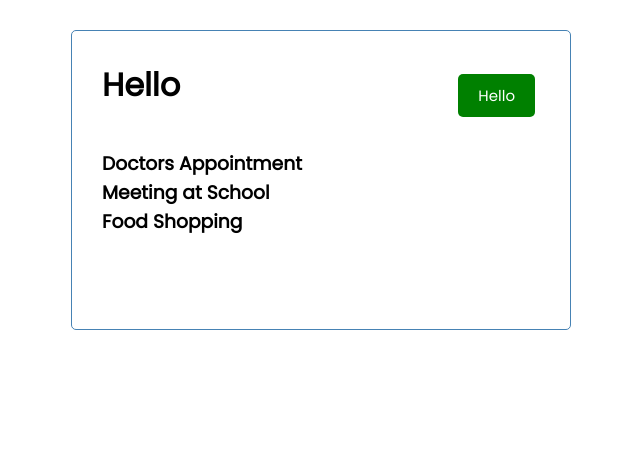
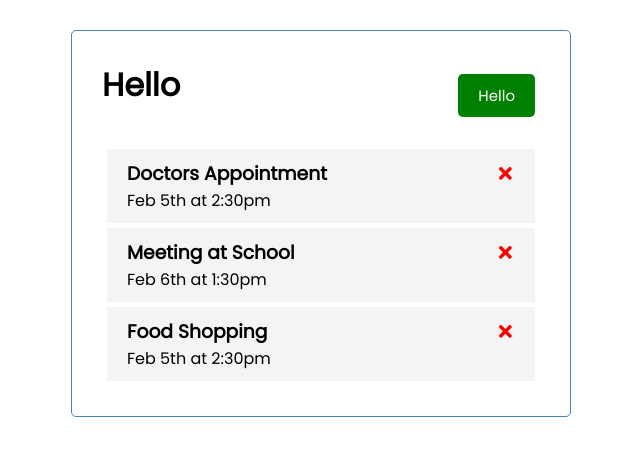
Before and after one commit to kamilsamaj/react-task-tracker, a React (Create React App) app: page / in a window 1280 px wide. Shown: the top 456 px of the page, without its empty margins (319-959 px from the left). Built offline with nearby package versions, Linux system fonts and the light colour scheme.

Commit message:
pass onDelete to task

```diff
--- a/package.json
+++ b/package.json
@@ -12,6 +12,7 @@
     "@types/react-dom": "^17.0.11",
     "react": "^17.0.2",
     "react-dom": "^17.0.2",
+    "react-icons": "^4.3.1",
     "react-scripts": "5.0.0",
     "typescript": "^4.5.5",
     "web-vitals": "^2.1.4"
--- a/src/App.tsx
+++ b/src/App.tsx
@@ -1,13 +1,46 @@
-import React from "react";
+import React, { MouseEventHandler, useState } from "react";
 import Tasks from "./components/Tasks";
 
 import Header from "./components/Header";
 
 function App() {
+  const [tasks, setTasks] = useState([
+    {
+      id: 1,
+      text: "Doctors Appointment",
+      day: "Feb 5th at 2:30pm",
+      reminder: true,
+    },
+    {
+      id: 2,
+      text: "Meeting at School",
+      day: "Feb 6th at 1:30pm",
+      reminder: true,
+    },
+    {
+      id: 3,
+      text: "Food Shopping",
+      day: "Feb 5th at 2:30pm",
+      reminder: false,
+    },
+  ]);
+
+  const deleteTask = (
+    id: number
+  ): MouseEventHandler<SVGElement> | undefined => {
+    console.log("delete", id);
+    setTasks(tasks.filter((task) => task.id !== id));
+    return undefined;
+  };
+
   return (
     <div className="container">
       <Header title="Hello" />
-      <Tasks />
+      {tasks.length > 0 ? (
+        <Tasks tasks={tasks} onDelete={deleteTask} />
+      ) : (
+        "No Tasks To Show"
+      )}
     </div>
   );
 }
--- /dev/null
+++ b/src/components/Task.tsx
@@ -0,0 +1,25 @@
+import { FaTimes } from "react-icons/fa";
+import { MouseEventHandler } from "react";
+
+const Task = ({
+  task,
+  onDelete,
+}: {
+  task: { id: number; text: string; day: string; reminder: boolean };
+  onDelete: (id: number) => MouseEventHandler<SVGElement> | undefined;
+}) => {
+  return (
+    <div className="task">
+      <h3>
+        {task.text}{" "}
+        <FaTimes
+          style={{ color: "red", cursor: "pointer" }}
+          onClick={(ev) => onDelete(task.id)}
+        />
+      </h3>
+      <p>{task.day}</p>
+    </div>
+  );
+};
+
+export default Task;
--- a/src/components/Tasks.tsx
+++ b/src/components/Tasks.tsx
@@ -1,31 +1,17 @@
-import React from "react";
+import React, { MouseEventHandler } from "react";
+import Task from "./Task";
 
-const tasks = [
-  {
-    id: 1,
-    text: "Doctors Appointment",
-    day: "Feb 5th at 2:30pm",
-    reminder: true,
-  },
-  {
-    id: 2,
-    text: "Meeting at School",
-    day: "Feb 6th at 1:30pm",
-    reminder: true,
-  },
-  {
-    id: 3,
-    text: "Food Shopping",
-    day: "Feb 5th at 2:30pm",
-    reminder: false,
-  },
-];
-
-const Tasks = () => {
+const Tasks = ({
+  tasks,
+  onDelete,
+}: {
+  tasks: { id: number; text: string; day: string; reminder: boolean }[];
+  onDelete: (id: number) => MouseEventHandler<SVGElement> | undefined;
+}) => {
   return (
     <>
-      {tasks.map((task) => (
-        <h3 key={task.id}>{task.text}</h3>
+      {tasks.map((task: any) => (
+        <Task key={task.id} task={task} onDelete={onDelete} />
       ))}
     </>
   );
```
Also changed, not shown: 1 other file (tests, documents, lock files or other folders).
